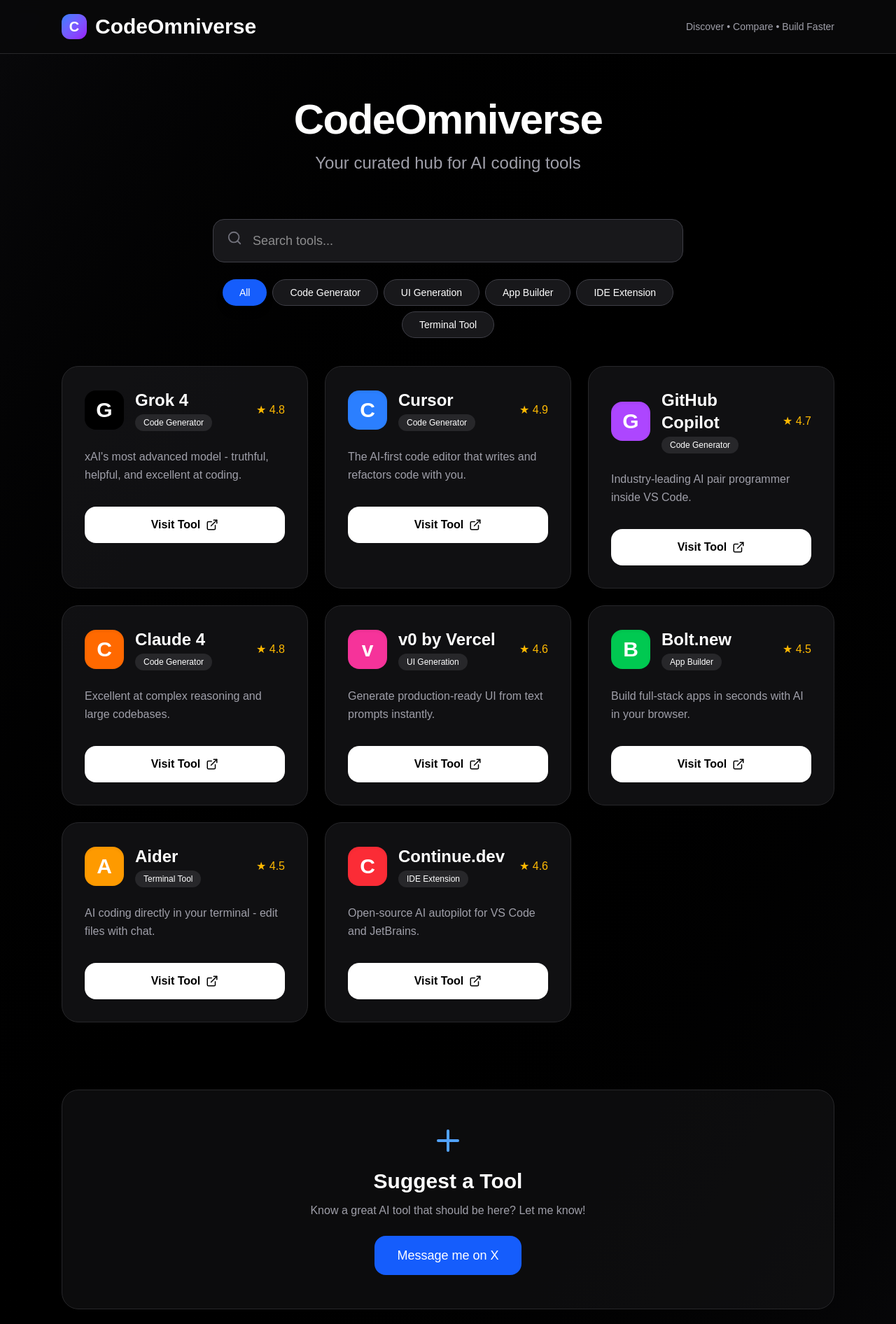
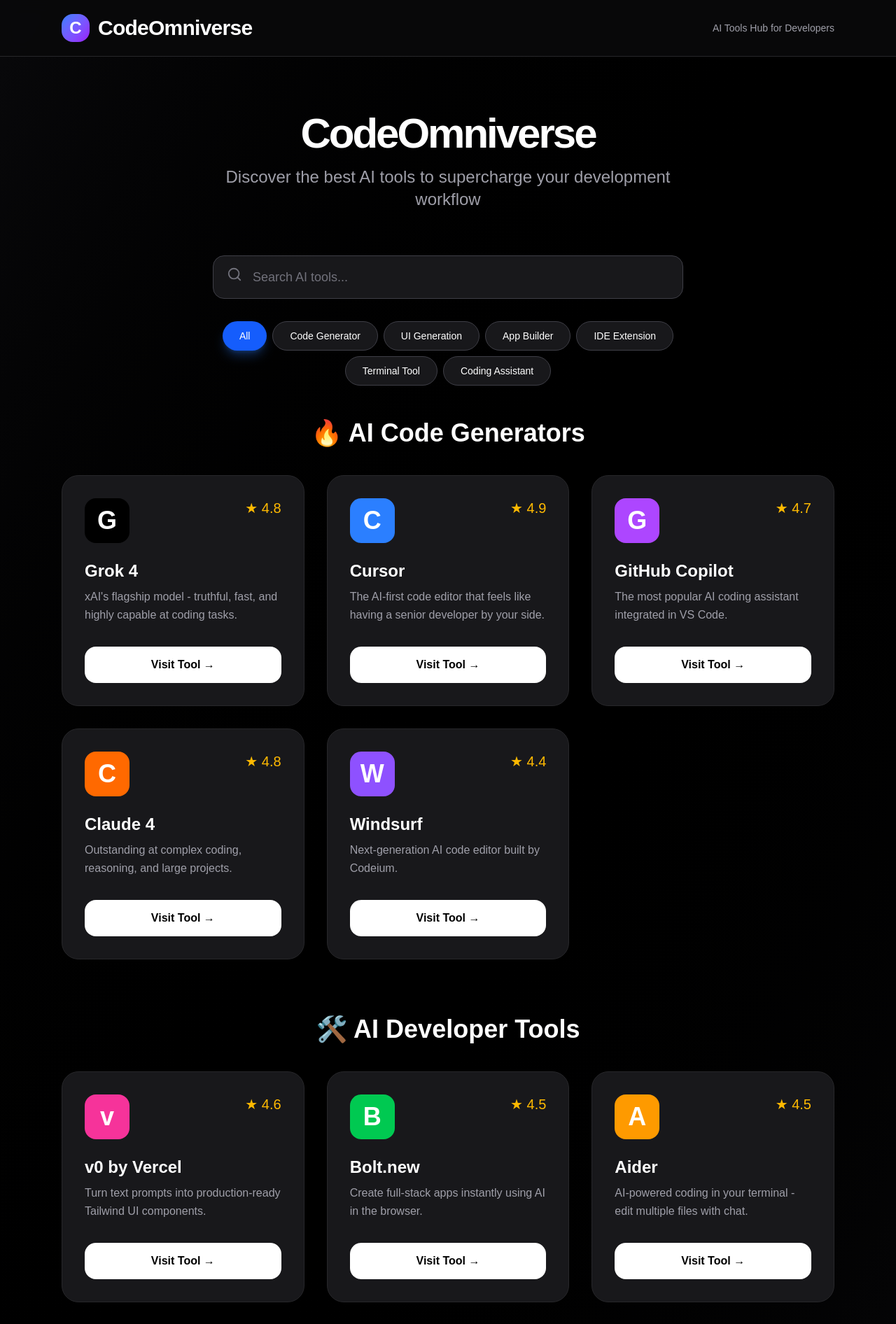
Before and after one commit to karhyoone/codeomniverse, a Next.js app: page / in a window 1280 px wide. Shown: the top 1892 px of the page at 70% size. Built offline with nearby package versions, Linux system fonts and the light colour scheme.

Commit message:
Major design upgrade + more tools + better cards

```diff
--- a/src/app/page.tsx
+++ b/src/app/page.tsx
@@ -1,81 +1,28 @@
 "use client";
 
 import { useState } from "react";
-import { Search, ExternalLink, Star, Plus } from "lucide-react";
+import { Search, ExternalLink, Star } from "lucide-react";
 
 const codeGenerators = [
-  {
-    name: "Grok 4",
-    description: "xAI's most advanced model - truthful, helpful, and excellent at coding.",
-    category: "Code Generator",
-    link: "https://grok.x.ai",
-    rating: 4.8,
-    color: "bg-black",
-  },
-  {
-    name: "Cursor",
-    description: "The AI-first code editor that writes and refactors code with you.",
-    category: "Code Generator",
-    link: "https://cursor.com/?ref=codeomniverse",   // ← Real affiliate link
-    rating: 4.9,
-    color: "bg-blue-500",
-  },
-  {
-    name: "GitHub Copilot",
-    description: "Industry-leading AI pair programmer inside VS Code.",
-    category: "Code Generator",
-    link: "https://github.com/features/copilot",
-    rating: 4.7,
-    color: "bg-purple-500",
-  },
-  {
-    name: "Claude 4",
-    description: "Excellent at complex reasoning and large codebases.",
-    category: "Code Generator",
-    link: "https://claude.ai",
-    rating: 4.8,
-    color: "bg-orange-500",
-  },
+  { name: "Grok 4", description: "xAI's flagship model - truthful, fast, and highly capable at coding tasks.", category: "Code Generator", link: "https://grok.x.ai", rating: 4.8, color: "bg-black" },
+  { name: "Cursor", description: "The AI-first code editor that feels like having a senior developer by your side.", category: "Code Generator", link: "https://cursor.com/?ref=codeomniverse", rating: 4.9, color: "bg-blue-500" },
+  { name: "GitHub Copilot", description: "The most popular AI coding assistant integrated in VS Code.", category: "Code Generator", link: "https://github.com/features/copilot", rating: 4.7, color: "bg-purple-500" },
+  { name: "Claude 4", description: "Outstanding at complex coding, reasoning, and large projects.", category: "Code Generator", link: "https://claude.ai", rating: 4.8, color: "bg-orange-500" },
+  { name: "Windsurf", description: "Next-generation AI code editor built by Codeium.", category: "Code Generator", link: "https://windsurf.com", rating: 4.4, color: "bg-violet-500" },
 ];
 
 const devTools = [
-  {
-    name: "v0 by Vercel",
-    description: "Generate production-ready UI from text prompts instantly.",
-    category: "UI Generation",
-    link: "https://v0.dev",
-    rating: 4.6,
-    color: "bg-pink-500",
-  },
-  {
-    name: "Bolt.new",
-    description: "Build full-stack apps in seconds with AI in your browser.",
-    category: "App Builder",
-    link: "https://bolt.new",
-    rating: 4.5,
-    color: "bg-green-500",
-  },
-  {
-    name: "Aider",
-    description: "AI coding directly in your terminal - edit files with chat.",
-    category: "Terminal Tool",
-    link: "https://aider.chat",
-    rating: 4.5,
-    color: "bg-amber-500",
-  },
-  {
-    name: "Continue.dev",
-    description: "Open-source AI autopilot for VS Code and JetBrains.",
-    category: "IDE Extension",
-    link: "https://continue.dev",
-    rating: 4.6,
-    color: "bg-red-500",
-  },
+  { name: "v0 by Vercel", description: "Turn text prompts into production-ready Tailwind UI components.", category: "UI Generation", link: "https://v0.dev", rating: 4.6, color: "bg-pink-500" },
+  { name: "Bolt.new", description: "Create full-stack apps instantly using AI in the browser.", category: "App Builder", link: "https://bolt.new", rating: 4.5, color: "bg-green-500" },
+  { name: "Aider", description: "AI-powered coding in your terminal - edit multiple files with chat.", category: "Terminal Tool", link: "https://aider.chat", rating: 4.5, color: "bg-amber-500" },
+  { name: "Continue.dev", description: "Open-source AI coding autopilot for VS Code and JetBrains.", category: "IDE Extension", link: "https://continue.dev", rating: 4.6, color: "bg-red-500" },
+  { name: "Replit AI", description: "Powerful AI assistant built directly into Replit.", category: "Coding Assistant", link: "https://replit.com/ai", rating: 4.4, color: "bg-cyan-500" },
+  { name: "Blackbox AI", description: "Fast AI coding assistant with excellent code search.", category: "Coding Assistant", link: "https://blackbox.ai", rating: 4.3, color: "bg-zinc-500" },
 ];
 
 const allTools = [...codeGenerators, ...devTools];
 
-const categories = ["All", "Code Generator", "UI Generation", "App Builder", "IDE Extension", "Terminal Tool"];
+const categories = ["All", "Code Generator", "UI Generation", "App Builder", "IDE Extension", "Terminal Tool", "Coding Assistant"];
 
 export default function Home() {
   const [searchTerm, setSearchTerm] = useState("");
@@ -94,29 +41,29 @@
       <header className="border-b border-zinc-800 bg-zinc-950/90 backdrop-blur-md sticky top-0 z-50">
         <div className="max-w-6xl mx-auto px-6 py-5 flex items-center justify-between">
           <div className="flex items-center gap-3">
-            <div className="w-9 h-9 bg-gradient-to-br from-blue-500 to-purple-600 rounded-xl flex items-center justify-center text-white font-bold text-xl">C</div>
-            <h1 className="text-3xl font-bold">CodeOmniverse</h1>
+            <div className="w-10 h-10 bg-gradient-to-br from-blue-500 to-purple-600 rounded-2xl flex items-center justify-center text-white font-bold text-2xl">C</div>
+            <h1 className="text-3xl font-bold tracking-tight">CodeOmniverse</h1>
           </div>
-          <div className="text-sm text-zinc-400">Discover • Compare • Build Faster</div>
+          <div className="text-sm text-zinc-400">AI Tools Hub for Developers</div>
         </div>
       </header>
 
-      <div className="max-w-6xl mx-auto px-6 py-16">
+      <div className="max-w-6xl mx-auto px-6 py-20">
         <div className="text-center mb-16">
-          <h2 className="text-6xl font-bold tracking-tight mb-4">CodeOmniverse</h2>
-          <p className="text-2xl text-zinc-400">Your curated hub for AI coding tools</p>
+          <h2 className="text-6xl font-bold tracking-tighter mb-4">CodeOmniverse</h2>
+          <p className="text-2xl text-zinc-400 max-w-2xl mx-auto">Discover the best AI tools to supercharge your development workflow</p>
         </div>
 
         {/* Search + Filters */}
-        <div className="max-w-2xl mx-auto mb-10">
-          <div className="relative mb-6">
+        <div className="max-w-2xl mx-auto mb-12">
+          <div className="relative mb-8">
             <Search className="absolute left-5 top-4 text-zinc-500" size={22} />
             <input
               type="text"
-              placeholder="Search tools..."
+              placeholder="Search AI tools..."
               value={searchTerm}
               onChange={(e) => setSearchTerm(e.target.value)}
-              className="w-full bg-zinc-900 border border-zinc-700 rounded-2xl pl-14 py-4 text-lg focus:outline-none focus:border-blue-500"
+              className="w-full bg-zinc-900 border border-zinc-700 rounded-2xl pl-14 py-4 text-lg focus:outline-none focus:border-blue-500 placeholder-zinc-500"
             />
           </div>
 
@@ -125,8 +72,10 @@
               <button
                 key={cat}
                 onClick={() => setActiveCategory(cat)}
-                className={`px-6 py-2 rounded-full text-sm font-medium transition-all ${
-                  activeCategory === cat ? "bg-blue-600 text-white shadow-lg" : "bg-zinc-900 border border-zinc-700 hover:bg-zinc-800"
+                className={`px-6 py-2.5 rounded-full text-sm font-medium transition-all ${
+                  activeCategory === cat
+                    ? "bg-blue-600 text-white shadow-lg shadow-blue-500/30"
+                    : "bg-zinc-900 border border-zinc-700 hover:bg-zinc-800"
                 }`}
               >
                 {cat}
@@ -135,61 +84,52 @@
           </div>
         </div>
 
-        {/* Tools Grid - Improved Design */}
-        <div className="grid grid-cols-1 md:grid-cols-2 lg:grid-cols-3 gap-6">
-          {filteredTools.map((tool, i) => (
-            <div
-              key={i}
-              className="group bg-zinc-900/70 border border-zinc-800 rounded-3xl p-8 hover:border-blue-500 hover:bg-zinc-900 transition-all duration-300 hover:-translate-y-1 hover:shadow-2xl hover:shadow-blue-500/10"
-            >
-              <div className="flex items-center gap-4 mb-6">
-                <div className={`w-14 h-14 ${tool.color} rounded-2xl flex items-center justify-center text-white text-3xl font-bold shadow-inner`}>
-                  {tool.name[0]}
+        {/* Code Generators Section */}
+        <div className="mb-20">
+          <h3 className="text-4xl font-semibold mb-10 text-center">🔥 AI Code Generators</h3>
+          <div className="grid grid-cols-1 md:grid-cols-2 lg:grid-cols-3 gap-8">
+            {codeGenerators.filter(t => activeCategory === "All" || t.category === activeCategory).map((tool, i) => (
+              <div key={i} className="group bg-zinc-900 border border-zinc-800 rounded-3xl p-8 hover:border-blue-500 hover:shadow-2xl hover:shadow-blue-500/10 transition-all duration-300">
+                <div className="flex justify-between items-start mb-6">
+                  <div className={`w-16 h-16 ${tool.color} rounded-2xl flex items-center justify-center text-4xl font-bold text-white`}>{tool.name[0]}</div>
+                  <div className="text-amber-400 text-xl">★ {tool.rating}</div>
                 </div>
-                <div className="flex-1">
-                  <h3 className="font-semibold text-2xl">{tool.name}</h3>
-                  <span className="inline-block px-3 py-1 text-xs bg-zinc-800 rounded-full mt-1">{tool.category}</span>
-                </div>
-                <div className="text-amber-400 font-medium">★ {tool.rating}</div>
+                <h3 className="text-2xl font-semibold mb-2">{tool.name}</h3>
+                <p className="text-zinc-400 mb-8 leading-relaxed">{tool.description}</p>
+                <a href={tool.link} target="_blank" rel="noopener noreferrer"
+                  className="block w-full text-center bg-white text-black font-semibold py-3.5 rounded-2xl hover:bg-zinc-100 transition-all">
+                  Visit Tool →
+                </a>
               </div>
-
-              <p className="text-zinc-400 mb-8 line-clamp-3 leading-relaxed">
-                {tool.description}
-              </p>
-
-              <a
-                href={tool.link}
-                target="_blank"
-                rel="noopener noreferrer"
-                className="flex items-center justify-center gap-2 w-full bg-white text-black font-semibold py-3.5 rounded-2xl hover:bg-zinc-100 transition-all group-hover:scale-[1.02]"
-              >
-                Visit Tool
-                <ExternalLink size={18} />
-              </a>
-            </div>
-          ))}
+            ))}
+          </div>
         </div>
 
-        {/* Suggest a Tool */}
-        <div className="mt-24 bg-zinc-900/50 border border-zinc-800 rounded-3xl p-12 text-center">
-          <Plus className="mx-auto mb-4 text-blue-400" size={48} />
-          <h3 className="text-3xl font-semibold mb-3">Suggest a Tool</h3>
-          <p className="text-zinc-400 mb-6 max-w-md mx-auto">Know a great AI tool that should be here? Let me know!</p>
-          <a
-            href="https://x.com/karhyoon"
-            target="_blank"
-            rel="noopener noreferrer"
-            className="inline-flex items-center gap-2 bg-blue-600 hover:bg-blue-700 px-8 py-3.5 rounded-2xl font-medium text-lg"
-          >
-            Message me on X
-          </a>
+        {/* Developer Tools Section */}
+        <div>
+          <h3 className="text-4xl font-semibold mb-10 text-center">🛠️ AI Developer Tools</h3>
+          <div className="grid grid-cols-1 md:grid-cols-2 lg:grid-cols-3 gap-8">
+            {devTools.filter(t => activeCategory === "All" || t.category === activeCategory).map((tool, i) => (
+              <div key={i} className="group bg-zinc-900 border border-zinc-800 rounded-3xl p-8 hover:border-blue-500 hover:shadow-2xl hover:shadow-blue-500/10 transition-all duration-300">
+                <div className="flex justify-between items-start mb-6">
+                  <div className={`w-16 h-16 ${tool.color} rounded-2xl flex items-center justify-center text-4xl font-bold text-white`}>{tool.name[0]}</div>
+                  <div className="text-amber-400 text-xl">★ {tool.rating}</div>
+                </div>
+                <h3 className="text-2xl font-semibold mb-2">{tool.name}</h3>
+                <p className="text-zinc-400 mb-8 leading-relaxed">{tool.description}</p>
+                <a href={tool.link} target="_blank" rel="noopener noreferrer"
+                  className="block w-full text-center bg-white text-black font-semibold py-3.5 rounded-2xl hover:bg-zinc-100 transition-all">
+                  Visit Tool →
+                </a>
+              </div>
+            ))}
+          </div>
         </div>
       </div>
 
-      {/* Footer */}
-      <footer className="border-t border-zinc-800 bg-black py-12 mt-20">
-        <div className="max-w-6xl mx-auto px-6 text-center text-zinc-500 text-sm">
-          <p>CodeOmniverse © 2026 • Curated with ❤️ for developers</p>
+      <footer className="border-t border-zinc-800 bg-black py-12">
+        <div className="max-w-6xl mx-auto px-6 text-center text-zinc-500">
+          CodeOmniverse © 2026 • Curated for developers
         </div>
       </footer>
     </div>
```
